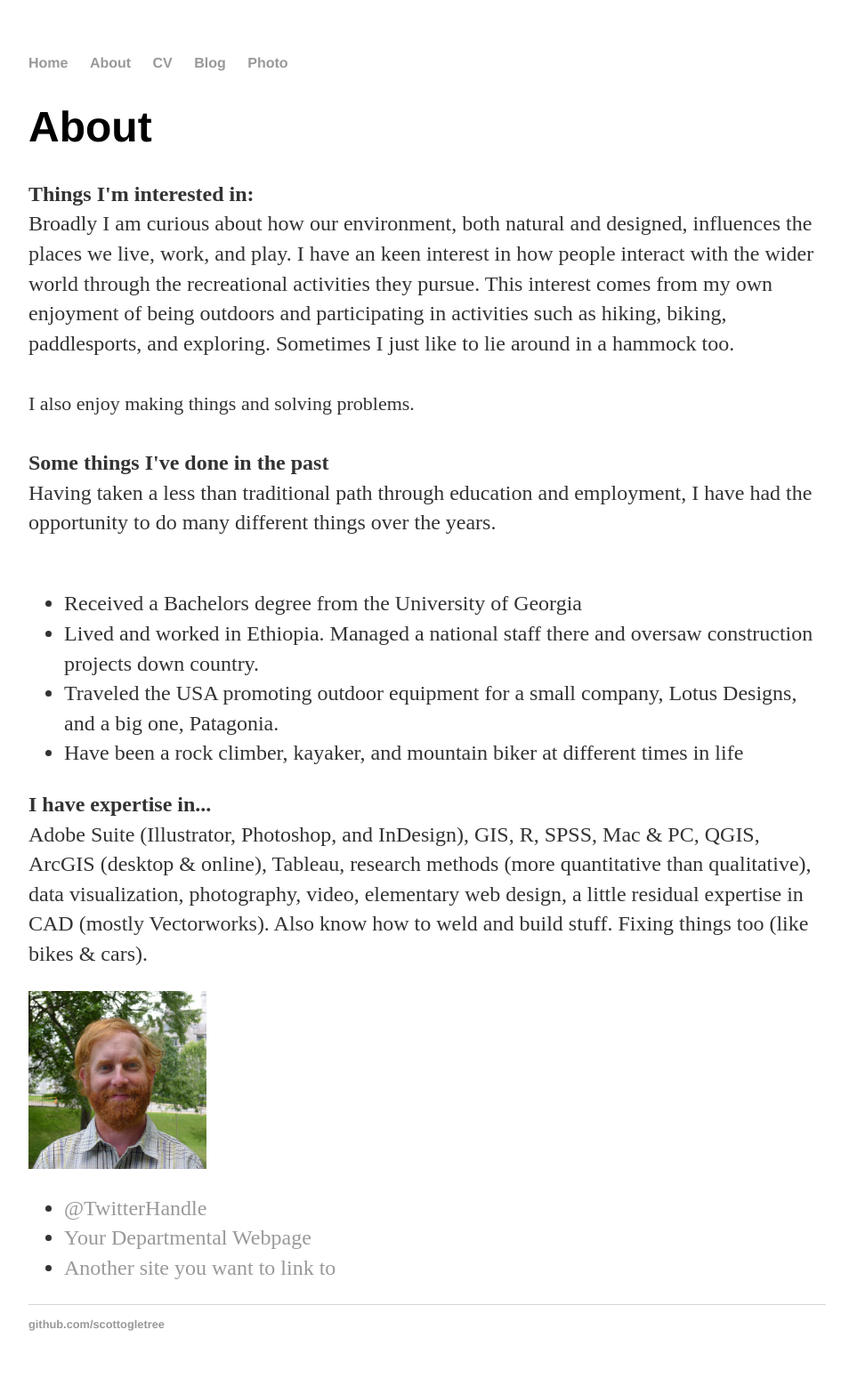
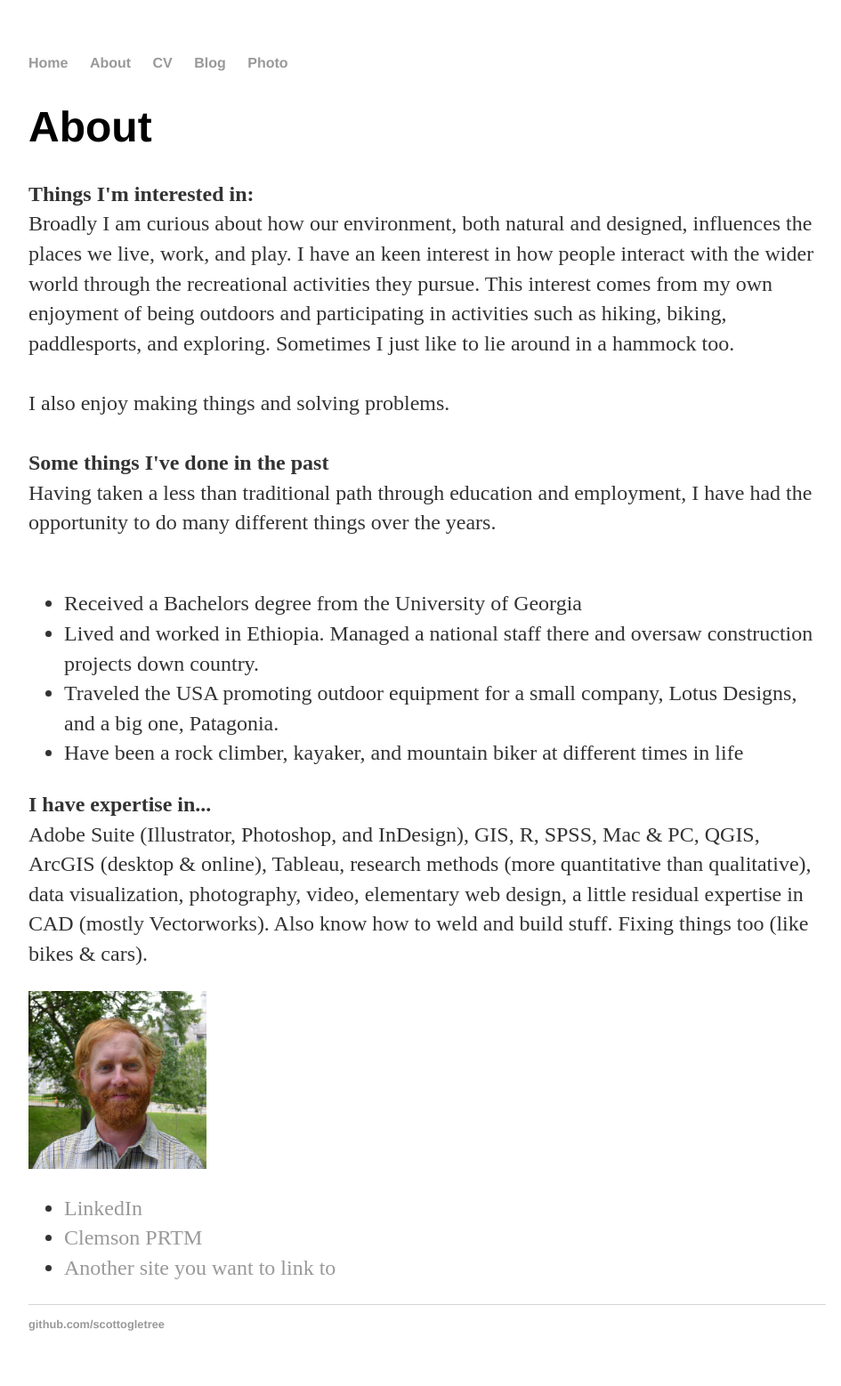
Before and after one commit to scottogletree/ogletrees.github.io, a Jekyll site: the page built from about/index.html, in a window 1280 px wide. Shown: the whole page at 89% size, without its empty margins (160-1105 px from the left). Built offline with Jekyll 4.4.1, drawn with Linux system fonts in a browser that asks for light colours.

Commit message:
Update index.html

```diff
--- a/about/index.html
+++ b/about/index.html
@@ -8,7 +8,7 @@
 			<p><strong>Things I'm interested in:</strong><br>
 Broadly I am curious about how our environment, both natural and designed, influences the places we live, work, and play. I have an keen interest in how people interact with the wider world through the recreational activities they pursue. This interest comes from my own enjoyment of being outdoors and participating in activities such as hiking, biking, paddlesports, and exploring. Sometimes I just like to lie around in a hammock too.<br>
 <br>
-<span style="font-size: 22px;">I also enjoy making things and solving problems.</span><br>
+I also enjoy making things and solving problems.<br>
 <br>
 <strong>Some things I've done in the past</strong><br>
 Having taken a less than traditional path through education and employment, I have had the opportunity to do many different things over the years.<br>
@@ -23,8 +23,8 @@
 Adobe Suite (Illustrator, Photoshop, and InDesign), GIS, R, SPSS, Mac & PC, QGIS, ArcGIS (desktop & online), Tableau, research methods (more quantitative than qualitative), data visualization, photography, video, elementary web design, a little residual expertise in CAD (mostly Vectorworks). Also know how to weld and build stuff. Fixing things too (like bikes & cars).</p>
 <img src="/assests/sample.jpg" alt="Mountain View" style="width:200px;height:200px;">
 			<ul class="contacts">
-				<li><a href="#">@TwitterHandle</a></li>
-				<li><a href="#">Your Departmental Webpage</a></li>
+				<li><a href="https://www.linkedin.com/in/scott-ogletree-23761a23/">LinkedIn</a></li>
+				<li><a href="https://www.clemson.edu/cbshs/departments/prtm/?site-index=749">Clemson PRTM</a></li>
 				<li><a href="#">Another site you want to link to</a></li>
 				</ul>
 		</div>
```
